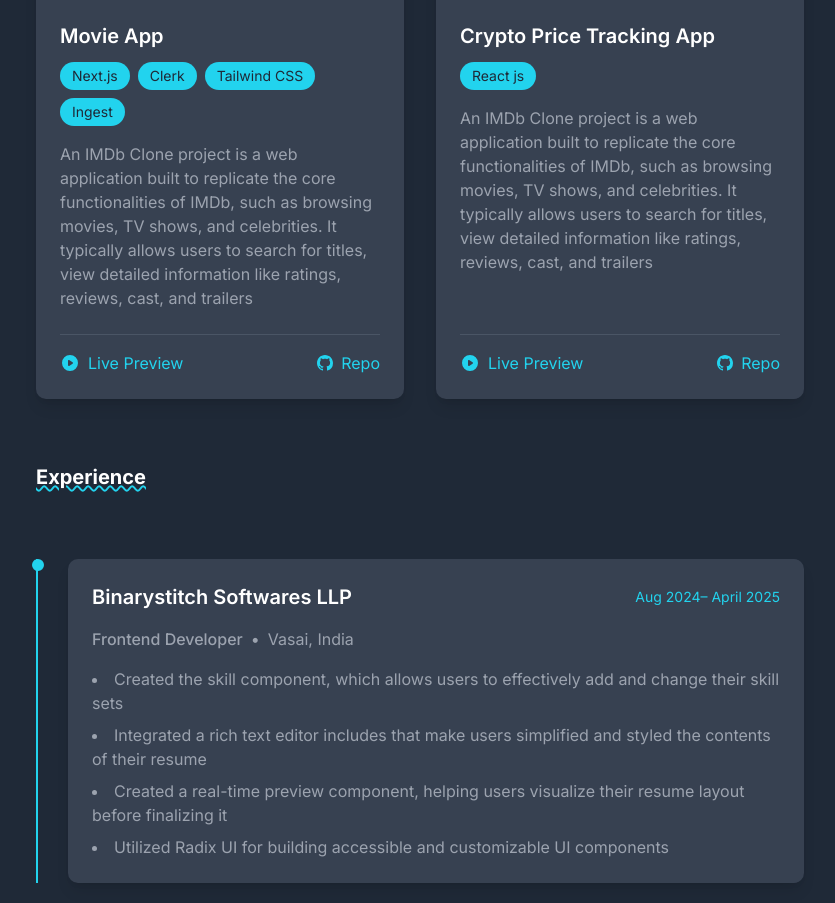
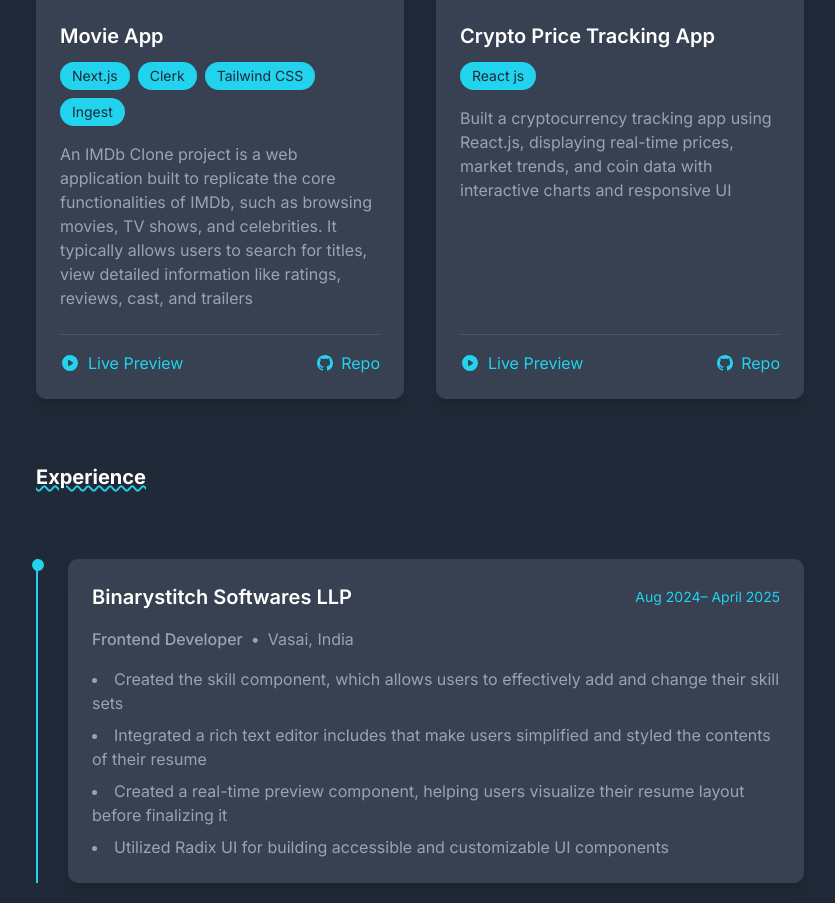
Before and after one commit to RajTangadi/Portfolio, a Next.js app: page / in a window 1280 px wide. Shown: the part 2063-2966 px from the top of the page, without its empty margins (220-1055 px from the left). Built offline with nearby package versions, Linux system fonts and the light colour scheme; no server answers.

Commit message:
Update description for Crypto Price Tracking App to accurately reflect its features, highlighting real-time price tracking, market trends, and interactive UI.

```diff
--- a/src/components/Projects.tsx
+++ b/src/components/Projects.tsx
@@ -38,7 +38,7 @@ const projects = [
     id: 4,
     title: "Crypto Price Tracking App",
     image: "/projects/cryptocurrency.png",
-    description: "An IMDb Clone project is a web application built to replicate the core functionalities of IMDb, such as browsing movies, TV shows, and celebrities. It typically allows users to search for titles, view detailed information like ratings, reviews, cast, and trailers",
+    description: "Built a cryptocurrency tracking app using React.js, displaying real-time prices, market trends, and coin data with interactive charts and responsive UI",
     technologies: ["React js"],
     liveUrl: "https://crypto-hunter1.netlify.app",
     githubUrl: "https://github.com/RajTangadi/Crypto-Price-Tracking-App"
```
